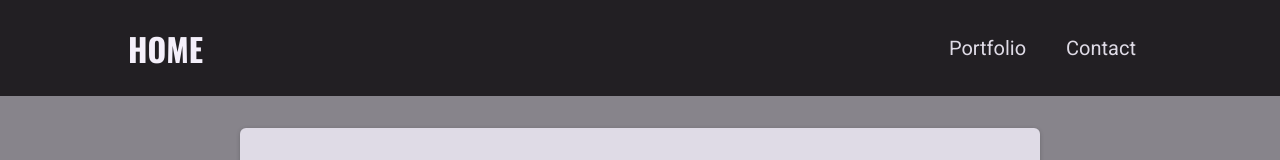
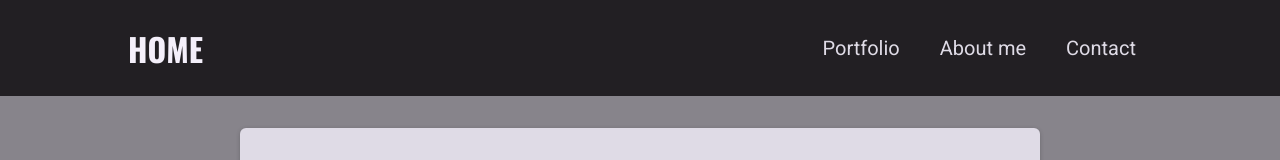
Before and after one commit to jennaguu/personal-website, a Next.js app: page /contact in a window 1280 px wide. Shown: the top 160 px of the page. Built offline with nearby package versions, Linux system fonts and the light colour scheme.

Commit message:
Add about me link

```diff
--- a/components/layout/main-navigation.js
+++ b/components/layout/main-navigation.js
@@ -15,6 +15,9 @@ function MainNavigation() {
             <Link href="/posts">Portfolio</Link>
           </li>
           <li>
+            <Link href="/about">About me</Link>
+          </li>
+          <li>
             <Link href="/contact">Contact</Link>
           </li>
         </ul>
```
Also changed, not shown: posts/create-task.png (deleted).
